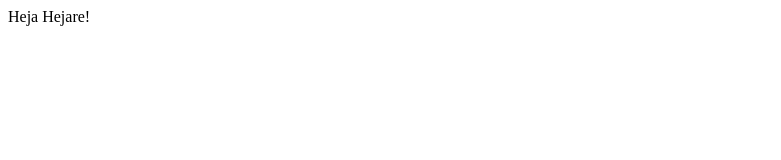
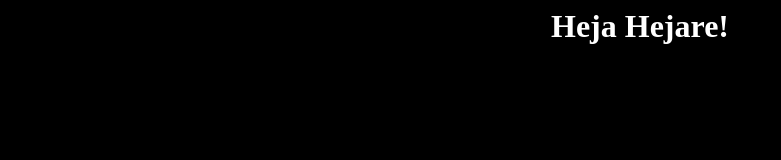
Before and after one commit to hejare/hejarespegel, a plain HTML site: page index.html in a window 1280 px wide. Shown: the whole page, without its empty margins (0-781 px from the left). Drawn offline with Linux system fonts and the light colour scheme.

Commit message:
adds refresh and default colors

```diff
--- a/index.html
+++ b/index.html
@@ -1,3 +1,6 @@
 <html>
-<body><p>Heja Hejare!</p></body>
+<head>
+    <meta http-equiv="refresh" content="30">
+</head>
+<body bgcolor="black" text="white"><h1 style="text-align: center">Heja Hejare!</h1></body>
 </html>
```
